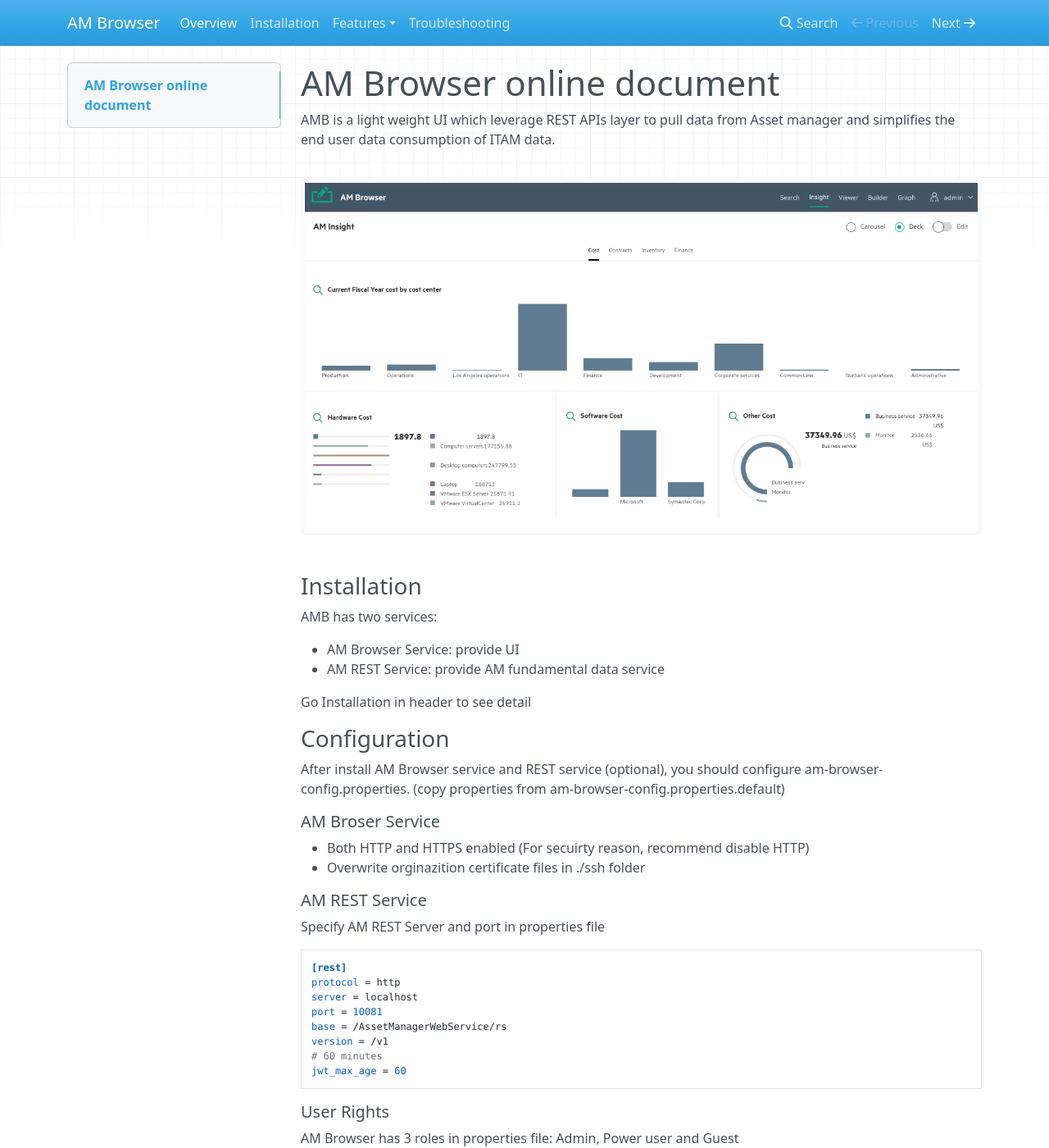
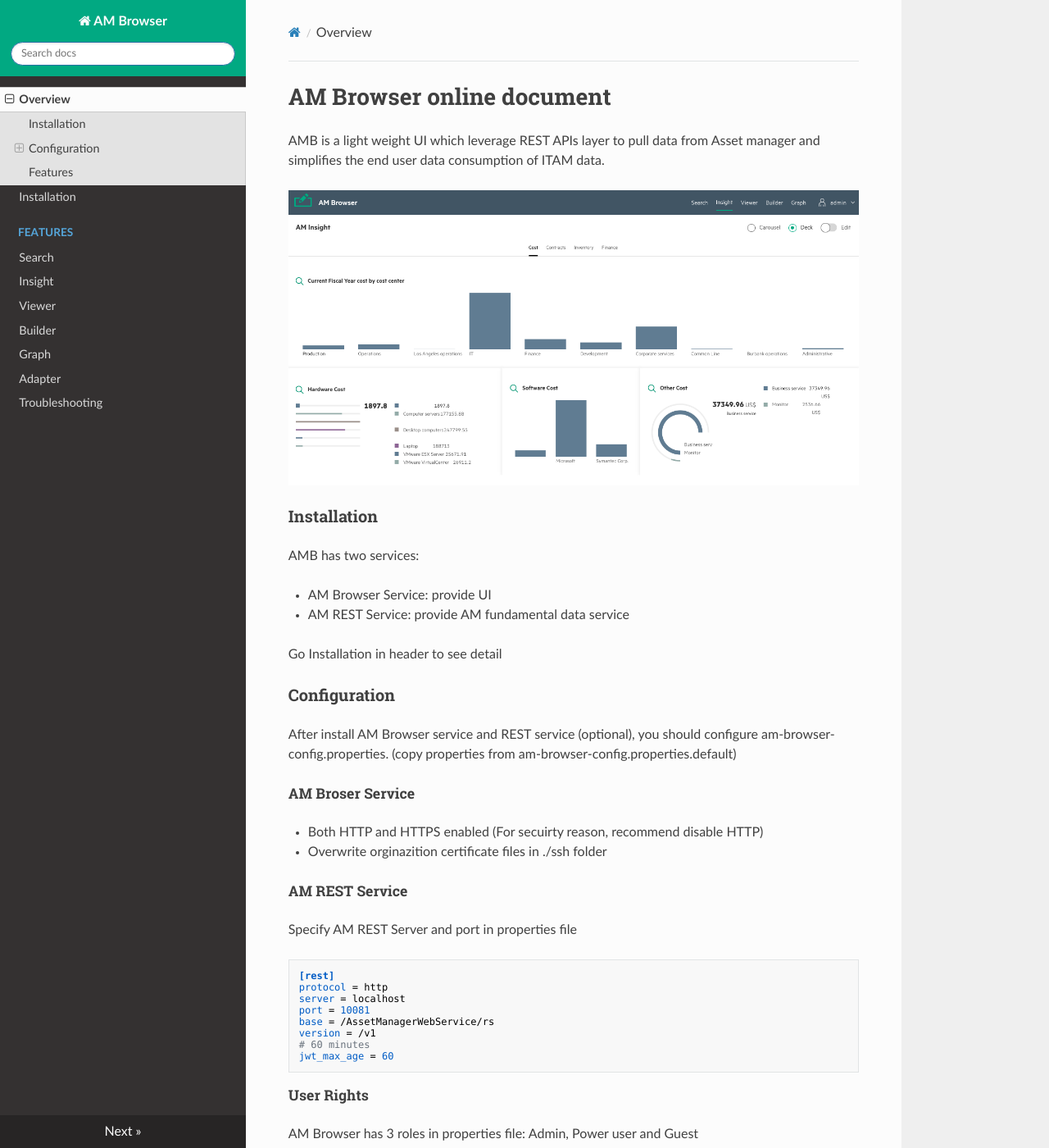
Before and after one commit to masogit/amb-doc, an MkDocs documentation site: the page built from docs/index.md, in a window 1280 px wide and 1400 px high. Shown: the whole window at 82% size. Built offline with MkDocs 1.6.1, drawn with Linux system fonts in a browser that asks for light colours; nearby versions of some CDN libraries; old or Windows-style settings are respelled for this version of MkDocs; some of the changed text lies outside the part shown.

Commit message:
Change readthedocs theme color

```diff
--- a/docs/hpe.css
+++ b/docs/hpe.css
@@ -1,4 +1,4 @@
-.navbar-default {
+/*.navbar-default {
     background-color: #425563;
     border-color: #425563;
 }
@@ -32,4 +32,8 @@
 .navbar-default .navbar-nav>li>a:hover, .navbar-default .navbar-nav>li>a:focus {
     color: #2AD2C9;
     background-color: transparent;
+}*/
+
+.wy-side-nav-search {
+    background-color: #01A982;
 }
--- a/mkdocs.yml
+++ b/mkdocs.yml
@@ -14,6 +14,6 @@
     - Adapter: features/adpater.md
 - Troubleshooting: troubleshooting.md
 
-# theme: flatly
+theme: readthedocs
 
-# extra_css: [hpe.css]
+extra_css: [hpe.css]
```
